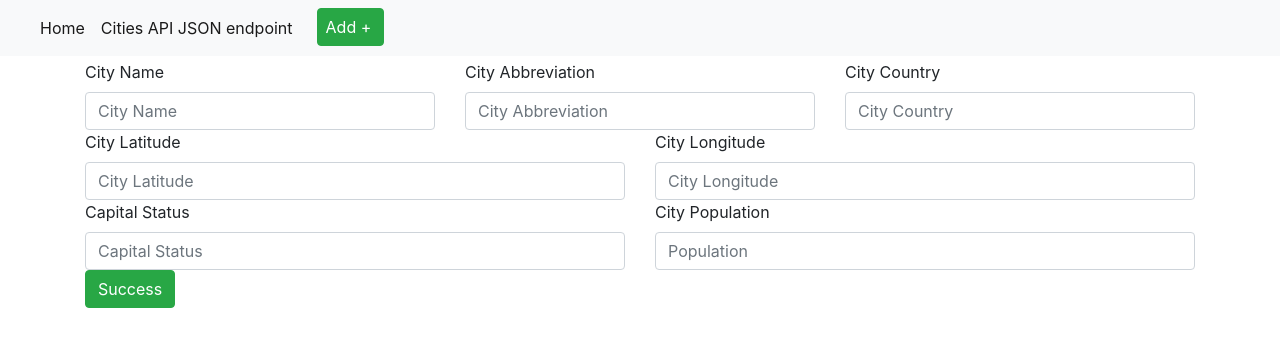
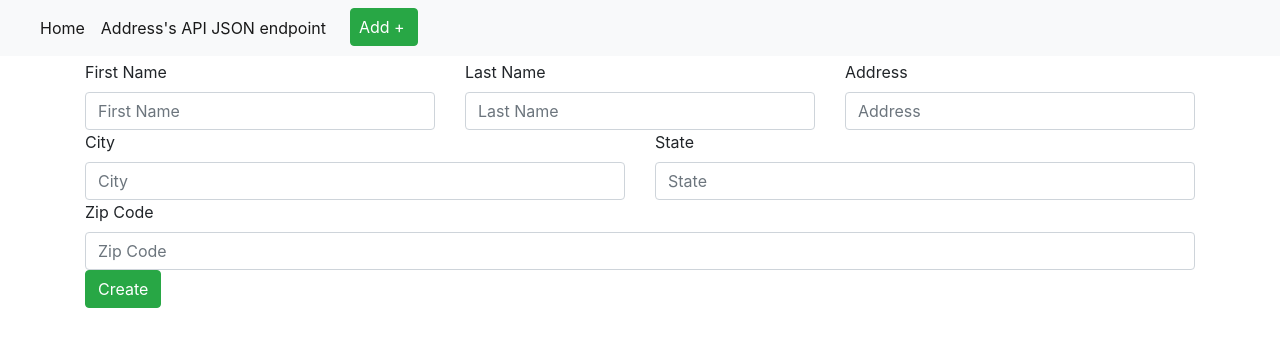
Before and after one commit to raajvipatel99/PythonDockerFlaskMySQLAddress, a Flask app: template app/templates/new.html in a window 1280 px wide. Shown: the top 347 px of the page. Run offline with Flask 2, Linux system fonts and the light colour scheme; the template is opened without the code that fills it, so the values that code supplies are empty; some libraries are stand-ins or nearby versions.

Commit message:
Task: code set to run

```diff
--- a/app/app.py
+++ b/app/app.py
@@ -30,7 +30,7 @@ def record_view(address_id):
     cursor = mysql.get_db().cursor()
     cursor.execute('SELECT * FROM addresses WHERE id=%s', address_id)
     result = cursor.fetchall()
-    return render_template('view.html', title='View Form', address=result[0])
+    return render_template('view.html', title='View Form', addresses=result[0])
 
 
 @app.route('/edit/<int:address_id>', methods=['GET'])
@@ -38,125 +38,102 @@ def form_edit_get(address_id):
     cursor = mysql.get_db().cursor()
     cursor.execute('SELECT * FROM addresses WHERE id=%s', address_id)
     result = cursor.fetchall()
-    return render_template('edit.html', title='Edit Form', address=result[0])
+    return render_template('edit.html', title='Edit Form', addresses=result[0])
 
 
 @app.route('/edit/<int:address_id>', methods=['POST'])
 def form_update_post(address_id):
     cursor = mysql.get_db().cursor()
-    inputData = (request.form.get('fname'), request.form.get('lname'), request.form.get('ad'),
-                 request.form.get('fldCountry'), request.form.get('fldAbbreviation'),
-                 request.form.get('fldCapitalStatus'), request.form.get('fldPopulation'), address_id)
-    sql_update_query = """UPDATE addresses t SET t.fldName = %s, t.fldLat = %s, t.fldLong = %s, t.fldCountry =
-    %s, t.fldAbbreviation = %s, t.fldCapitalStatus = %s, t.fldPopulation = %s WHERE t.id = %s """
+    inputData = (request.form.get('fname'), request.form.get('lname'), request.form.get('address'),
+                 request.form.get('city'), request.form.get('state'),
+                 request.form.get('zipcode'), address_id)
+    sql_update_query = """UPDATE addresses t SET t.fname = %s, t.lname = %s, t.address = %s, t.city =
+    %s, t.state = %s, t.zipcode = %s WHERE t.id = %s """
     cursor.execute(sql_update_query, inputData)
     mysql.get_db().commit()
     return redirect("/", code=302)
 
+# hereeeeee
+@app.route('/address/new', methods=['GET'])
+def form_insert_get():
+    return render_template('new.html', title='New Address Form')
 
-@app.route('/cities/new', methods=['GET'])
-def form_insert_get():
-    return render_template('new.html', title='New City Form')
-
-
-@app.route('/cities/new', methods=['POST'])
+# hereeeeee
+@app.route('/address/new', methods=['POST'])
 def form_insert_post():
     cursor = mysql.get_db().cursor()
-    inputData = (request.form.get('fldName'), request.form.get('fldLat'), request.form.get('fldLong'),
-                 request.form.get('fldCountry'), request.form.get('fldAbbreviation'),
-                 request.form.get('fldCapitalStatus'), request.form.get('fldPopulation'))
-    sql_insert_query = """INSERT INTO addresses (fldName,fldLat,fldLong,fldCountry,fldAbbreviation,fldCapitalStatus,fldPopulation) VALUES (%s, %s,%s, %s,%s, %s,%s) """
+    inputData = (request.form.get('fname'), request.form.get('lname'), request.form.get('address'),
+                 request.form.get('city'), request.form.get('state'),
+                 request.form.get('zipcode'))
+    sql_insert_query = """INSERT INTO addresses (fname,lname,address,city,state,zipcode) VALUES (%s, %s,%s, %s,%s, %s) """
     cursor.execute(sql_insert_query, inputData)
     mysql.get_db().commit()
     return redirect("/", code=302)
 
 
-@app.route('/delete/<int:city_id>', methods=['POST'])
-def form_delete_post(city_id):
+@app.route('/delete/<int:address_id>', methods=['POST'])
+def form_delete_post(address_id):
     cursor = mysql.get_db().cursor()
-    sql_delete_query = """DELETE FROM tblCitiesImport WHERE id = %s """
-    cursor.execute(sql_delete_query, city_id)
+    sql_delete_query = """DELETE FROM addresses WHERE id = %s """
+    cursor.execute(sql_delete_query, address_id)
     mysql.get_db().commit()
     return redirect("/", code=302)
 
 
-@app.route('/api/v1/cities', methods=['GET'])
+@app.route('/api/v1/addresses', methods=['GET'])
 def api_browse() -> str:
     cursor = mysql.get_db().cursor()
-    cursor.execute('SELECT * FROM tblCitiesImport')
+    cursor.execute('SELECT * FROM addresses')
     result = cursor.fetchall()
     json_result = json.dumps(result);
     resp = Response(json_result, status=200, mimetype='application/json')
     return resp
 
 
-@app.route('/api/v1/cities/<int:city_id>', methods=['GET'])
-def api_retrieve(city_id) -> str:
+@app.route('/api/v1/addresses/<int:address_id>', methods=['GET'])
+def api_retrieve(address_id) -> str:
     cursor = mysql.get_db().cursor()
-    cursor.execute('SELECT * FROM tblCitiesImport WHERE id=%s', city_id)
+    cursor.execute('SELECT * FROM addresses WHERE id=%s', address_id)
     result = cursor.fetchall()
     json_result = json.dumps(result);
     resp = Response(json_result, status=200, mimetype='application/json')
     return resp
 
 
-# @app.route('/api/v1/cities', methods=['POST'])
-# def api_add() -> str:
-#     cursor = mysql.get_db().cursor()
-#     inputData = (request.form.get('fldName'), request.form.get('fldLat'), request.form.get('fldLong'),
-#                  request.form.get('fldCountry'), request.form.get('fldAbbreviation'),
-#                  request.form.get('fldCapitalStatus'), request.form.get('fldPopulation'))
-#     sql_insert_query = """INSERT INTO tblCitiesImport (fldName,fldLat,fldLong,fldCountry,fldAbbreviation,fldCapitalStatus,fldPopulation) VALUES (%s, %s,%s, %s,%s, %s,%s) """
-#     cursor.execute(sql_insert_query, inputData)
-#     mysql.get_db().commit()
-#     return redirect("/", code=302)
-
-@app.route('/api/v1/cities', methods=['POST'])
+@app.route('/api/v1/addresses', methods=['POST'])
 def api_add() -> str:
     content = request.json
     cursor = mysql.get_db().cursor()
-    inputData = (content['fldName'], content['fldLat'], content['fldLong'],
-                 content['fldCountry'], content['fldAbbreviation'],
-                 content['fldCapitalStatus'], content['fldPopulation'])
-    sql_insert_query = """INSERT INTO tblCitiesImport (fldName,fldLat,fldLong,fldCountry,fldAbbreviation,fldCapitalStatus,fldPopulation) VALUES (%s, %s,%s, %s,%s, %s,%s) """
+    inputData = (content['fname'], content['lname'], content['address'],
+                 content['city'], content['state'],
+                 content['zipcode'])
+    sql_insert_query = """INSERT INTO addresses (fname,lname,address,city,state,zipcode) VALUES (%s, %s,%s, %s,%s, %s) """
     cursor.execute(sql_insert_query, inputData)
     mysql.get_db().commit()
     resp = Response(status=201, mimetype='application/json')
     return resp
 
 
-# @app.route('/api/v1/cities/<int:city_id>', methods=['PUT'])
-# def api_edit(city_id) -> str:
-#     cursor = mysql.get_db().cursor()
-#     inputData = (request.form.get('fldName'), request.form.get('fldLat'), request.form.get('fldLong'),
-#                  request.form.get('fldCountry'), request.form.get('fldAbbreviation'),
-#                  request.form.get('fldCapitalStatus'), request.form.get('fldPopulation'))
-#     sql_update_query = """UPDATE tblCitiesImport t SET t.fldName = %s, t.fldLat = %s, t.fldLong = %s, t.fldCountry =
-#     %s, t.fldAbbreviation = %s, t.fldCapitalStatus = %s, t.fldPopulation = %s WHERE t.id = %s """
-#     cursor.execute(sql_update_query, inputData)
-#     mysql.get_db().commit()
-#     return redirect("/", code=302)
-
-@app.route('/api/v1/cities/<int:city_id>', methods=['PUT'])
-def api_edit(city_id) -> str:
+@app.route('/api/v1/addresses/<int:address_id>', methods=['PUT'])
+def api_edit(address_id) -> str:
     cursor = mysql.get_db().cursor()
     content = request.json
-    inputData = (content['fldName'], content['fldLat'], content['fldLong'],
-                 content['fldCountry'], content['fldAbbreviation'],
-                 content['fldCapitalStatus'], content['fldPopulation'], city_id)
-    sql_update_query = """UPDATE tblCitiesImport t SET t.fldName = %s, t.fldLat = %s, t.fldLong = %s, t.fldCountry =
-        %s, t.fldAbbreviation = %s, t.fldCapitalStatus = %s, t.fldPopulation = %s WHERE t.id = %s """
+    inputData = (content['fname'], content['lname'], content['address'],
+                 content['city'], content['state'],
+                 content['zipcode'], address_id)
+    sql_update_query = """UPDATE addresses t SET t.fname = %s, t.lname = %s, t.address = %s, t.city =
+       %s, t.state = %s, t.zipcode = %s WHERE t.id = %s """
     cursor.execute(sql_update_query, inputData)
     mysql.get_db().commit()
     resp = Response(status=200, mimetype='application/json')
     return resp
 
 
-@app.route('/api/v1/cities/<int:city_id>', methods=['DELETE'])
-def api_delete(city_id) -> str:
+@app.route('/api/v1/addresses/<int:address_id>', methods=['DELETE'])
+def api_delete(address_id) -> str:
     cursor = mysql.get_db().cursor()
-    sql_delete_query = """DELETE FROM tblCitiesImport WHERE id = %s """
-    cursor.execute(sql_delete_query, city_id)
+    sql_delete_query = """DELETE FROM addresses WHERE id = %s """
+    cursor.execute(sql_delete_query, address_id)
     mysql.get_db().commit()
     resp = Response(status=200, mimetype='application/json')
     return resp
--- a/app/templates/layout.html
+++ b/app/templates/layout.html
@@ -34,10 +34,10 @@
             <a class="nav-link" href="/">Home <span class="sr-only">(current)</span></a>
         </li>
         <li class="nav-item active">
-            <a class="nav-link" href="/api/v1/cities">Cities API JSON endpoint <span class="sr-only">(current)</span></a>
+            <a class="nav-link" href="/api/v1/addresses">Address's API JSON endpoint <span class="sr-only">(current)</span></a>
         </li>
         <li class="nav-item active">
-            <a class="btn btn-success pl-2 lr-2 ml-3" href="/cities/new">Add +<span class="sr-only">(current)</span></a>
+            <a class="btn btn-success pl-2 lr-2 ml-3" href="/addresses/new">Add +<span class="sr-only">(current)</span></a>
         </li>
     </ul>
   </div>
--- a/app/templates/new.html
+++ b/app/templates/new.html
@@ -1,45 +1,41 @@
 {% extends "layout.html" %}
 {% block content %}
-<form action="/cities/new" method="POST">
+<form action="/addresses/new" method="POST">
     <div class="row">
         <div class="col">
-            <label for="fldName">City Name</label>
-            <input id="fldName" type="text" class="form-control" placeholder="City Name" name="fldName">
+            <label for="fname">First Name</label>
+            <input id="fname" type="text" class="form-control" placeholder="First Name" name="fname">
         </div>
         <div class="col">
-            <label for="fldAbbreviation">City Abbreviation</label>
-            <input id="fldAbbreviation" t ype="text" class="form-control" placeholder="City Abbreviation"
-                   name="fldAbbreviation">
+            <label for="lname">Last Name</label>
+            <input id="lname" t ype="text" class="form-control" placeholder="Last Name"
+                   name="lname">
         </div>
         <div class="col">
-            <label for="fldCountry">City Country</label>
-            <input id="fldCountry" type="text" class="form-control" placeholder="City Country" name="fldCountry">
+            <label for="address">Address</label>
+            <input id="address" type="text" class="form-control" placeholder="Address" name="address">
         </div>
     </div>
 
     <div class="row">
         <div class="col">
-            <label for="fldLat">City Latitude</label>
-            <input id="fldLat" type="text" class="form-control" placeholder="City Latitude" name="fldLat">
+            <label for="city">City</label>
+            <input id="city" type="text" class="form-control" placeholder="City" name="city">
         </div>
         <div class="col">
-            <label for="fldlong">City Longitude</label>
-            <input id="fldlong" type="text" class="form-control" placeholder="City Longitude" name="fldLong">
+            <label for="state">State</label>
+            <input id="state" type="text" class="form-control" placeholder="State" name="state">
         </div>
     </div>
     <div class="row">
         <div class="col">
-            <label for="fldCapitalStatus">Capital Status</label>
+            <label for="zipcode">Zip Code</label>
 
-            <input id="fldCapitalStatus" type="text" class="form-control" placeholder="Capital Status "
-                   name="fldCapitalStatus">
-        </div>
-        <div class="col">
-            <label for="fldPopulation">City Population</label>
-            <input id="fldPopulation" type="text" class="form-control" placeholder="Population" name="fldPopulation">
+            <input id="zipcode" type="text" class="form-control" placeholder="Zip Code"
+                   name="zipcode">
         </div>
     </div>
-    <button type="submit" class="btn btn-success">Success</button>
+    <button type="submit" class="btn btn-success">Create</button>
 
 </form>
 
--- a/db/init.sql
+++ b/db/init.sql
@@ -10,7 +10,7 @@ CREATE TABLE IF NOT EXISTS addresses (
     `state` VARCHAR(3) CHARACTER SET utf8,
     `zipcode` INT
 );
-INSERT INTO addresses VALUES
+INSERT INTO addresses(fname,lname,address,state,city,zipcode) VALUES
     ('Jack','McGinnis','220 hobo Av.','Phila',' PA',09119),
     ('John "Da Man"','Repici','120 Jefferson St.','Riverside',' NJ',08075),
     ('Stephen','Tyler','7452 Terrace "At the Plaza" road','SomeTown','SD', 91234),
```
Also changed, not shown: app/templates/edit.html (+13 -21 lines), app/templates/index.html (+13 -15 lines), app/templates/view.html (+9 -8 lines).
